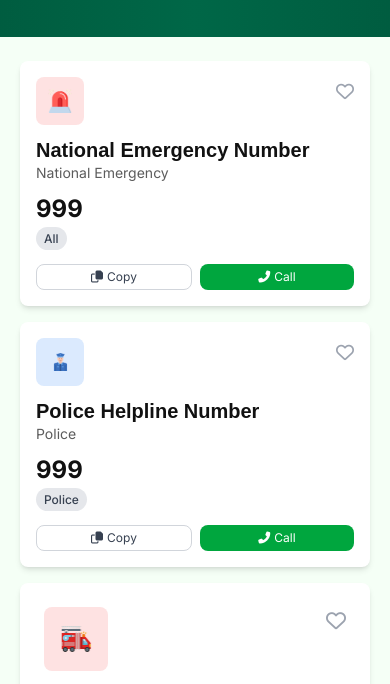
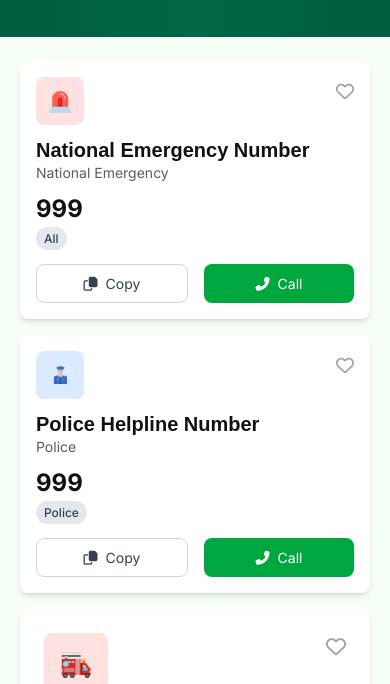
Before and after one commit to iamOmarFaruk/Assignment-5, a plain HTML site: page index.html in a window 390 px wide. Shown: the part 321-1005 px from the top of the page. Drawn offline with nearby package versions, Linux system fonts and the light colour scheme; a web font is replaced by a local one.

Commit message:
doing final call task

```diff
--- a/index.html
+++ b/index.html
@@ -109,15 +109,15 @@
                               <span class="bg-gray-200 text-gray-700 text-xs sm:text-sm font-medium me-2 px-2 sm:px-3 py-1 sm:py-2 rounded-full">All</span>
                             </div>
                           </div>
-                          <div class="flex space-x-2 sm:space-x-4">
+                          <div class="flex space-x-4">
                             <button
-                              class="flex-1 border border-gray-300 text-gray-700 py-1 sm:py-2 px-2 sm:px-4 rounded-lg flex items-center justify-center hover:bg-gray-100 transition-colors text-xs sm:text-base card-copy-button">
-                              <i class="far fa-copy mr-1 sm:mr-2"></i>
+                              class="flex-1 border border-gray-300 text-gray-700 py-2 px-4 rounded-lg flex items-center justify-center hover:bg-gray-100 transition-colors card-copy-button">
+                              <i class="far fa-copy mr-2"></i>
                               Copy
                             </button>
                             <button
-                              class="flex-1 bg-[#00A63E] text-white py-1 sm:py-2 px-2 sm:px-4 rounded-lg flex items-center justify-center hover:bg-green-600 transition-colors card-call-button text-xs sm:text-base">
-                              <i class="fas fa-phone-alt mr-1 sm:mr-2"></i>
+                              class="flex-1 bg-[#00A63E] text-white py-2 px-4 rounded-lg flex items-center justify-center hover:bg-green-600 transition-colors card-call-button">
+                              <i class="fas fa-phone-alt mr-2"></i>
                               Call
                             </button>
                           </div>
@@ -144,15 +144,15 @@
                               <span class="bg-gray-200 text-gray-700 text-xs sm:text-sm font-medium me-2 px-2 sm:px-3 py-1 sm:py-2 rounded-full">Police</span>
                             </div>
                           </div>
-                          <div class="flex space-x-2 sm:space-x-4">
+                        <div class="flex space-x-4">
                           <button
-                              class="flex-1 border border-gray-300 text-gray-700 py-1 sm:py-2 px-2 sm:px-4 rounded-lg flex items-center justify-center hover:bg-gray-100 transition-colors text-xs sm:text-base card-copy-button">
-                              <i class="far fa-copy mr-1 sm:mr-2"></i>
+                            class="flex-1 border border-gray-300 text-gray-700 py-2 px-4 rounded-lg flex items-center justify-center hover:bg-gray-100 transition-colors card-copy-button">
+                            <i class="far fa-copy mr-2"></i>
                             Copy
                           </button>
                           <button
-                              class="flex-1 bg-[#00A63E] text-white py-1 sm:py-2 px-2 sm:px-4 rounded-lg flex items-center justify-center hover:bg-green-600 transition-colors card-call-button text-xs sm:text-base">
-                              <i class="fas fa-phone-alt mr-1 sm:mr-2"></i>
+                            class="flex-1 bg-[#00A63E] text-white py-2 px-4 rounded-lg flex items-center justify-center hover:bg-green-600 transition-colors card-call-button">
+                            <i class="fas fa-phone-alt mr-2"></i>
                             Call
                           </button>
                         </div>
@@ -421,8 +421,8 @@
                                 <i class="fas fa-history text-gray-600 text-base sm:text-lg mr-2"></i>
                                 <h2 class="text-lg sm:text-xl font-semibold text-gray-800">Call History</h2>
                             </div>
-                            <div class="flex items-center justify-center gap-1 sm:gap-2 bg-[#00A63E] text-white h-8 sm:h-10 px-3 sm:px-4 rounded-full cursor-pointer hover:bg-[#008c36] transition-colors">
-                                <span class="text-xs sm:text-sm font-semibold">Clear</span>
+                            <div class="flex items-center justify-center gap-1 sm:gap-2 bg-[#00A63E] text-white h-8 sm:h-10 px-3 sm:px-4 rounded-full cursor-pointer hover:bg-[#008c36] transition-colors call-history-clear-button">
+                                <span class="text-xs sm:text-sm font-semibold ">Clear</span>
                             </div>
 
                         </div>
```
Lines whose indentation alone changed are shown as unchanged.
